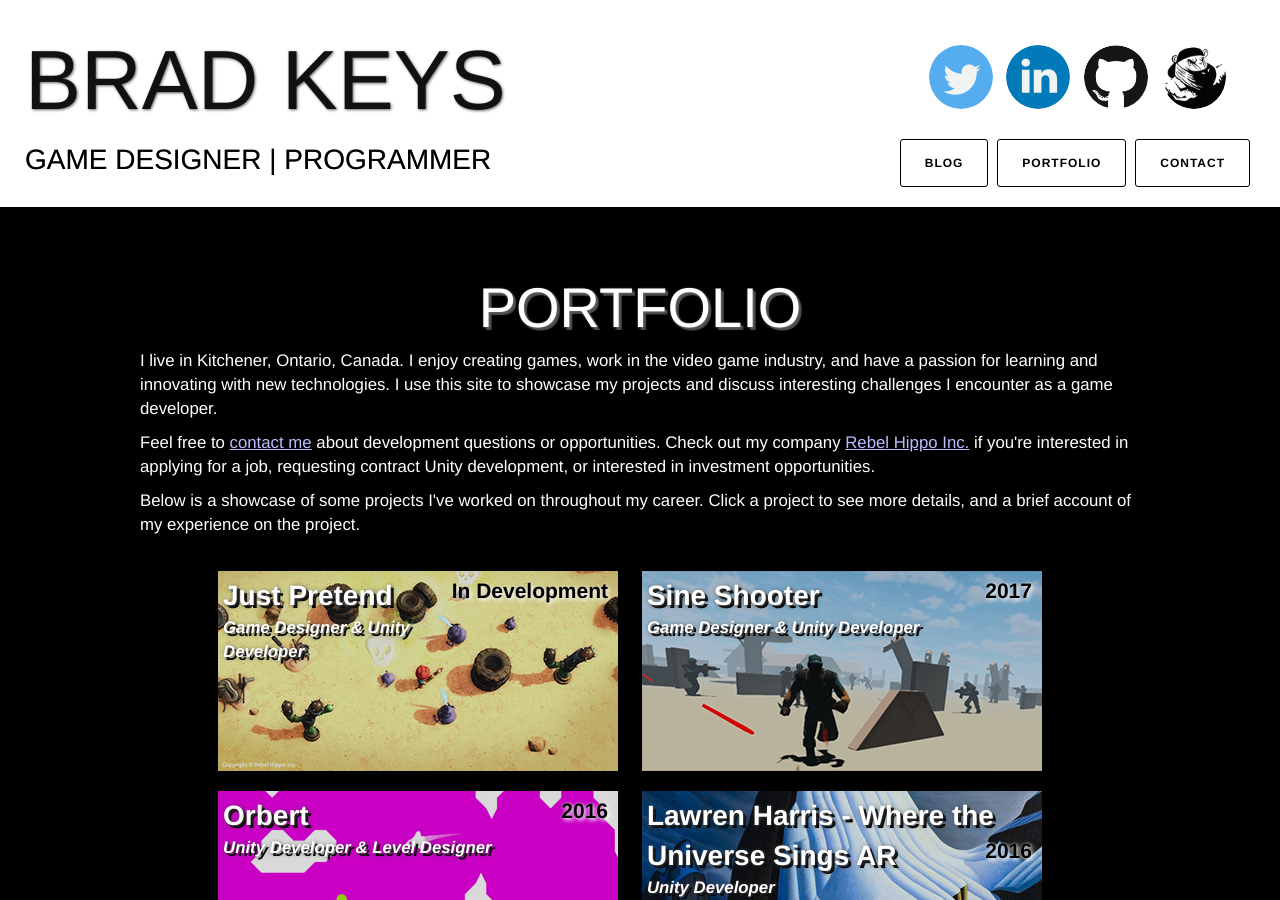
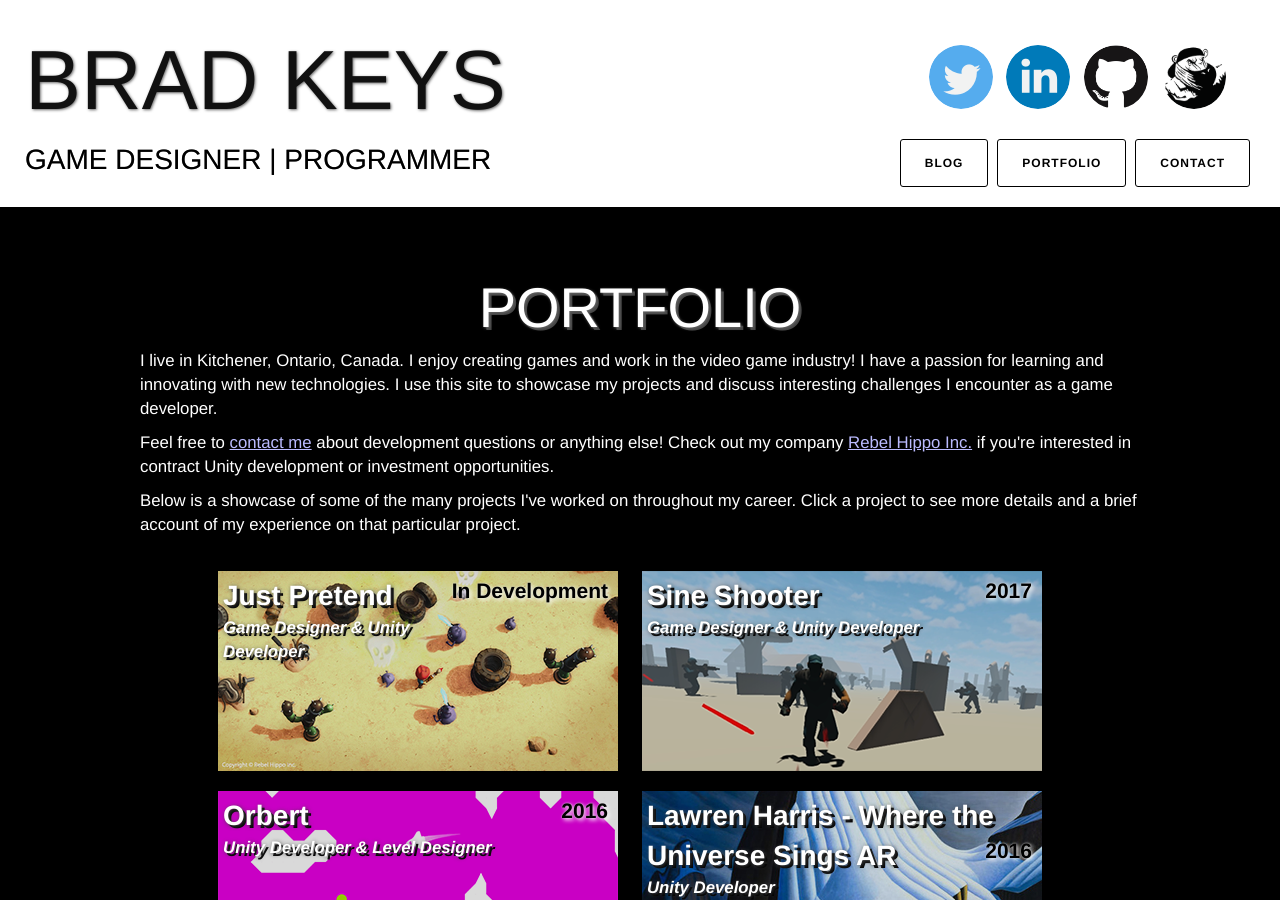
Before and after one commit to bradkeys/bradkeys.com, a Jekyll site: the page built from portfolio.html, in a window 1280 px wide and 900 px high. Built offline with Jekyll 4.4.1, drawn with Linux system fonts in a browser that asks for light colours; nearby versions of some CDN libraries.

Commit message:
Edited portfolio information.

```diff
--- a/portfolio.html
+++ b/portfolio.html
@@ -7,16 +7,17 @@ title: Portfolio
     <div id="about" class="row">
         <p>
             I live in Kitchener, Ontario, Canada.
-            I enjoy creating games, work in the video game industry, and have a passion for learning and innovating with new technologies.
+            I enjoy creating games and work in the video game industry!
+            I have a passion for learning and innovating with new technologies.
             I use this site to showcase my projects and discuss interesting challenges I encounter as a game developer.
         </p>
         <p>
-            Feel free to <a href="/contact/">contact me</a> about development questions or opportunities.
-            Check out my company <a href="http://www.rebelhippo.com">Rebel Hippo Inc.</a> if you're interested in applying for a job, requesting contract Unity development, or interested in investment opportunities.
+            Feel free to <a href="/contact/">contact me</a> about development questions or anything else!
+            Check out my company <a href="http://www.rebelhippo.com">Rebel Hippo Inc.</a> if you're interested in contract Unity development or investment opportunities.
         </p>
         <p>
-            Below is a showcase of some projects I've worked on throughout my career.
-            Click a project to see more details, and a brief account of my experience on the project.
+            Below is a showcase of some of the many projects I've worked on throughout my career.
+            Click a project to see more details and a brief account of my experience on that particular project.
         </p>
     </div>
     <div id="project-list">
```
